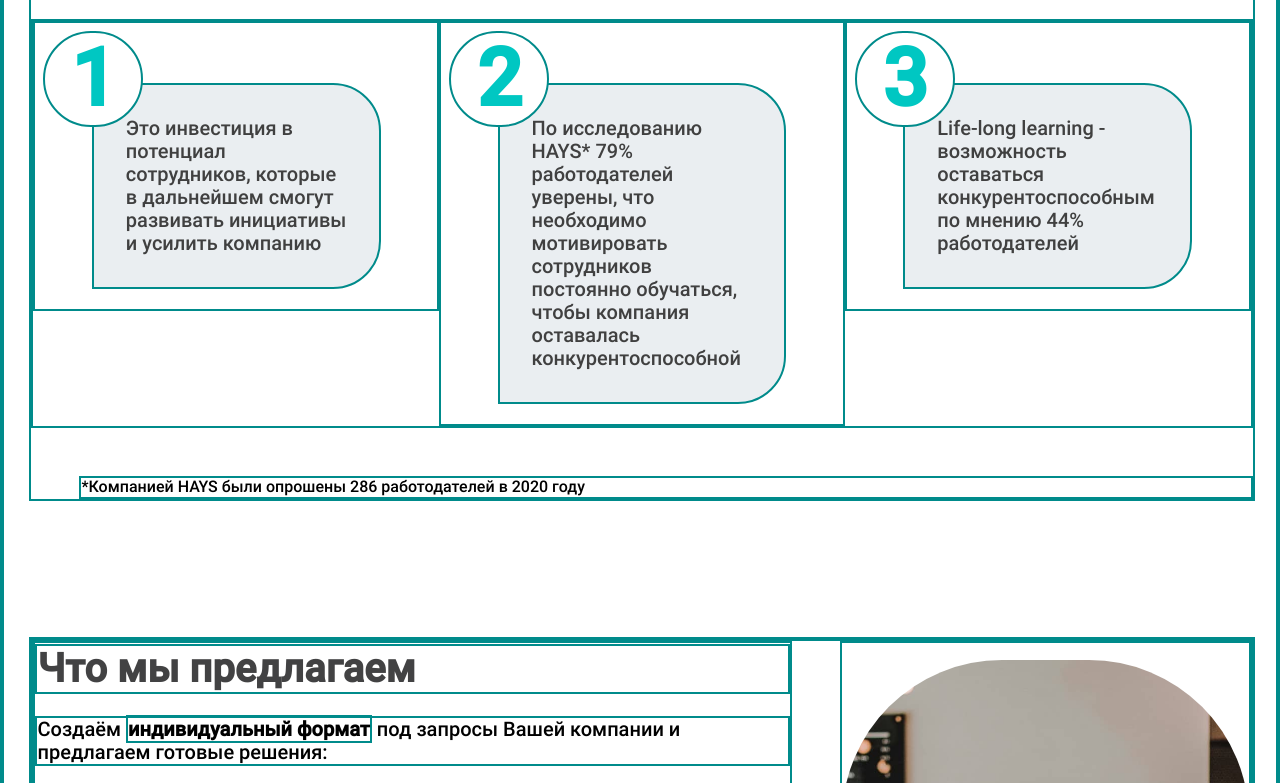
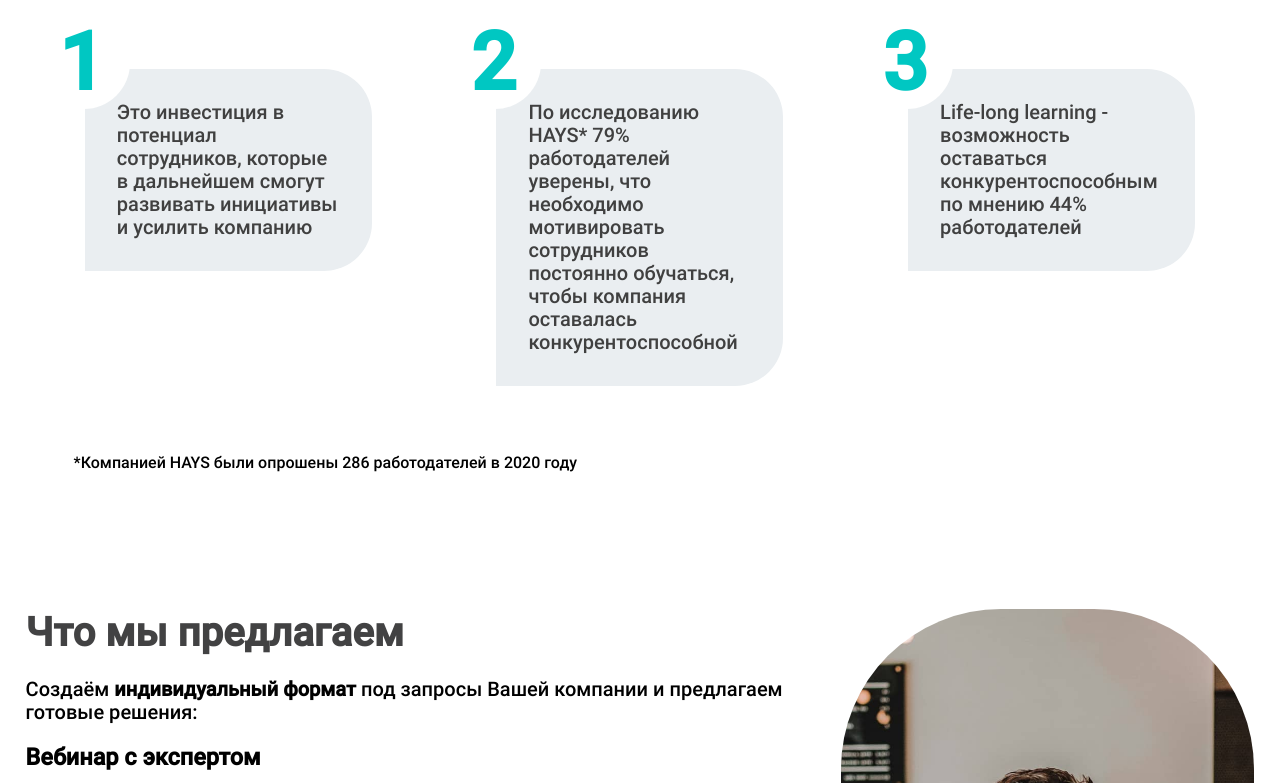
Before and after one commit to itgirlschool/f6_team4_project2, a plain HTML site: page page4-5-6.html in a window 1280 px wide. Shown: the part 239-1022 px from the top of the page. Drawn offline with Linux system fonts and the light colour scheme.

Commit message:
removed outline

```diff
--- a/assets/styles/_page4-5-6.scss
+++ b/assets/styles/_page4-5-6.scss
@@ -1,7 +1,7 @@
 // global styles
 
 * {
-    border: darkcyan 2px solid;
+    // border: darkcyan 2px solid;
     font-family: "Roboto", sans-serif;
 
 }
```
Also changed, not shown: assets/styles/main.css, 1 other file.
